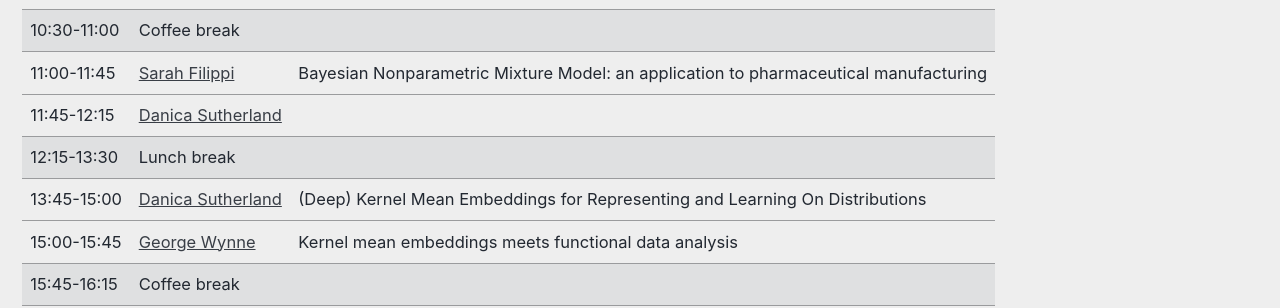
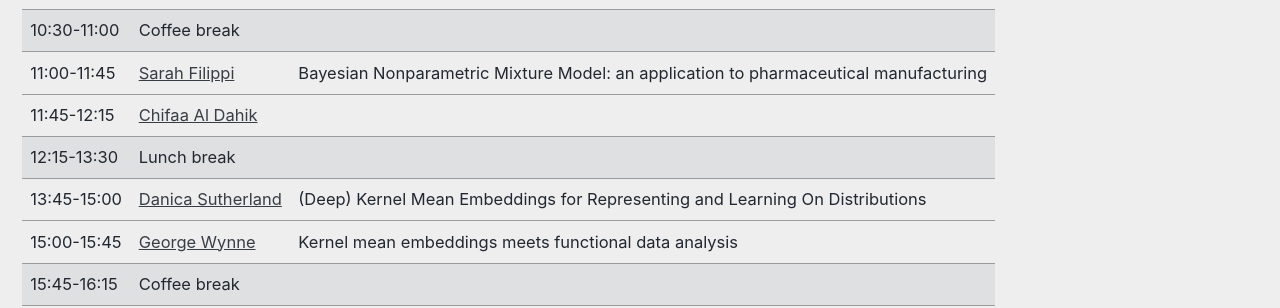
Before and after one commit to LIKE23-Bern/LIKE23-Bern.github.io, a Jekyll site: the page built from _pages/program.md, in a window 1280 px wide and 900 px high, scrolled down 585 px. Shown: the part 155-463 px from the top of the window. Built offline with Jekyll 4.4.1, drawn with Linux system fonts in a browser that asks for light colours; cached includes are drawn as plain includes.

Commit message:
Update program.md

```diff
--- a/_pages/program.md
+++ b/_pages/program.md
@@ -71,7 +71,7 @@ header:
     <tr>
 		<td> 11:45-12:15 </td>
 		<td>
-		    <a href="https://www.researchgate.net/profile/Chifaa-Al-Dahik" target="_blank">Danica Sutherland</a>
+		    <a href="https://www.researchgate.net/profile/Chifaa-Al-Dahik" target="_blank">Chifaa Al Dahik</a>
 		</td>
 		<td>
 	    </td>
```
